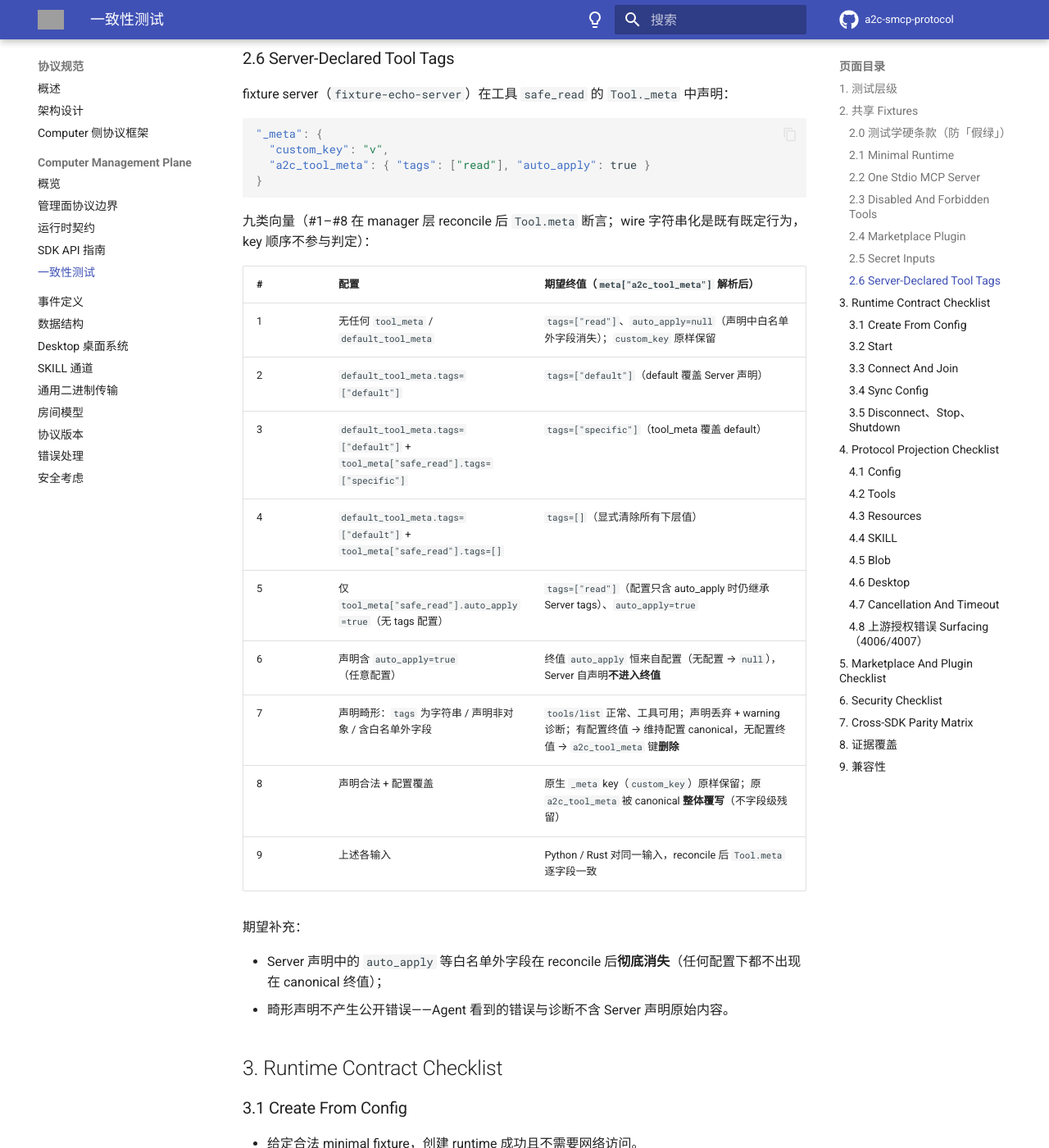
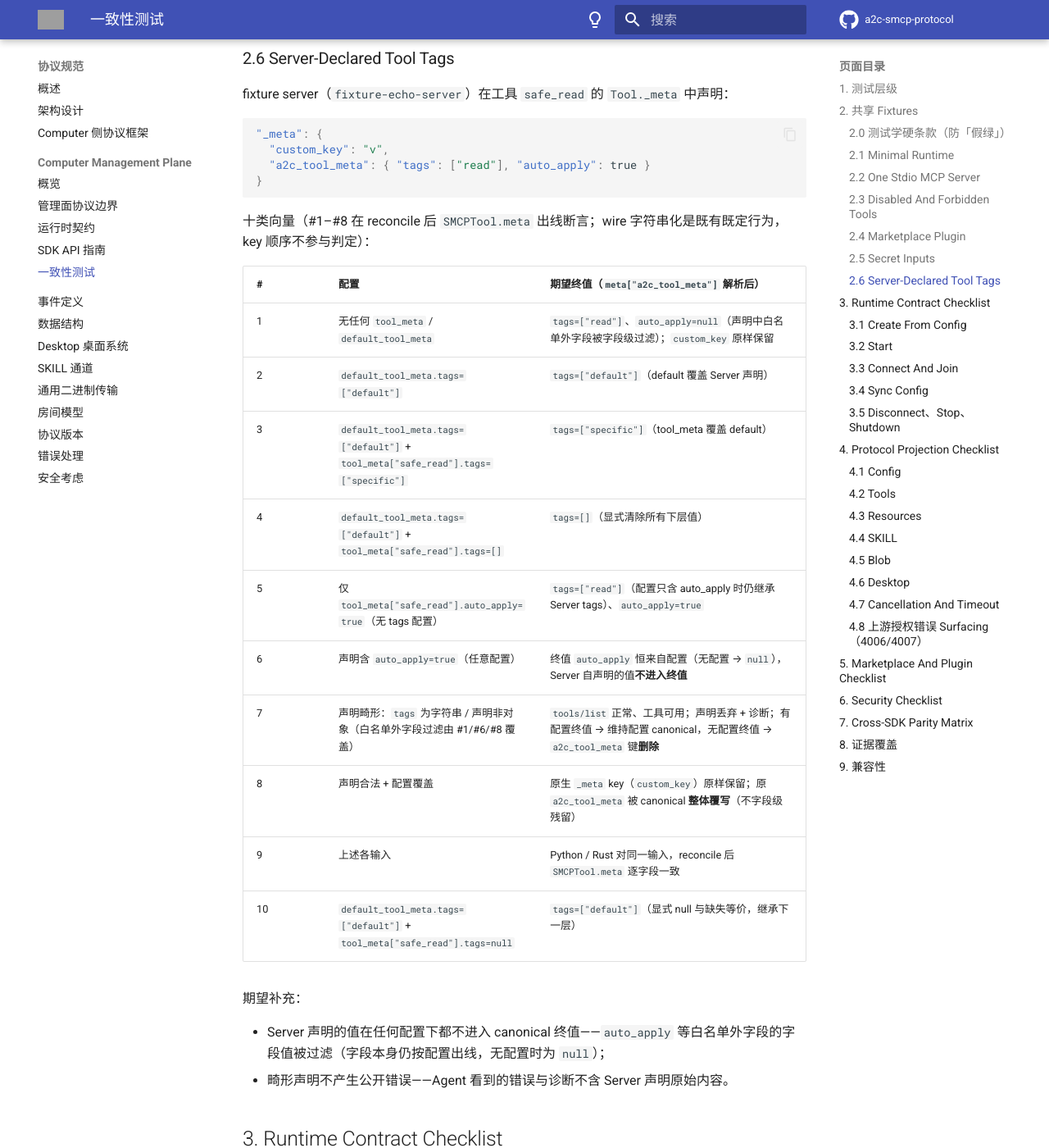
Before and after one commit to A2C-SMCP/a2c-smcp-protocol, an MkDocs documentation site: the page built from docs/specification/computer-management/conformance-tests.md, in a window 1280 px wide and 1400 px high, scrolled down 4693 px. Shown: the whole window at 82% size. Built offline with MkDocs 1.6.1 and Material for MkDocs 9.7.7, drawn with Linux system fonts in a browser that asks for light colours; comment, search, counter and statistics services are not loaded; the version menu is left out; grey boxes are pictures that could not be loaded.

Commit message:
fix(review): code-reviewer 🔴/🟡 清零 — 畸形判据收敛为字段级过滤 + 判定面中性化
- 🔴 畸形判据删「含白名单外字段」（与 fixture 自带 auto_apply 自相矛盾）：
  白名单外字段=字段级过滤（值不参与合并、声明其余生效），畸形=非对象/tags 类型错误
- 🔴 conformance 期望补充措辞消歧：消失的是「Server 声明的值」，字段本身仍按配置出线
- 🟡 判定面「manager 层/Tool.meta」→ 中性「reconcile 后 SMCPTool.meta」
- 🟡 诊断锚定 #config-diagnostics（新增「畸形 ToolMeta Server 声明」行）
- 🟡 场景 1 标题限定「且 Server 未声明」；guide 规则 3 清除范围补 default 层
- 🟡 error-handling 枚举补「畸形声明不进协议错误码」；向量 +1（显式 null 继承，#10）

Co-Authored-By: Claude <noreply@anthropic.com>

````diff
--- a/docs/specification/computer-management/conformance-tests.md
+++ b/docs/specification/computer-management/conformance-tests.md
@@ -180,23 +180,24 @@ fixture server（`fixture-echo-server`）在工具 `safe_read` 的 `Tool._meta`
 }
 ```
 
-九类向量（#1–#8 在 manager 层 reconcile 后 `Tool.meta` 断言；wire 字符串化是既有既定行为，key 顺序不参与判定）：
+十类向量（#1–#8 在 reconcile 后 `SMCPTool.meta` 出线断言；wire 字符串化是既有既定行为，key 顺序不参与判定）：
 
 | # | 配置 | 期望终值（`meta["a2c_tool_meta"]` 解析后） |
 |---|---|---|
-| 1 | 无任何 `tool_meta` / `default_tool_meta` | `tags=["read"]`、`auto_apply=null`（声明中白名单外字段消失）；`custom_key` 原样保留 |
+| 1 | 无任何 `tool_meta` / `default_tool_meta` | `tags=["read"]`、`auto_apply=null`（声明中白名单外字段被字段级过滤）；`custom_key` 原样保留 |
 | 2 | `default_tool_meta.tags=["default"]` | `tags=["default"]`（default 覆盖 Server 声明） |
 | 3 | `default_tool_meta.tags=["default"]` + `tool_meta["safe_read"].tags=["specific"]` | `tags=["specific"]`（tool_meta 覆盖 default） |
 | 4 | `default_tool_meta.tags=["default"]` + `tool_meta["safe_read"].tags=[]` | `tags=[]`（显式清除所有下层值） |
 | 5 | 仅 `tool_meta["safe_read"].auto_apply=true`（无 tags 配置） | `tags=["read"]`（配置只含 auto_apply 时仍继承 Server tags）、`auto_apply=true` |
-| 6 | 声明含 `auto_apply=true`（任意配置） | 终值 `auto_apply` 恒来自配置（无配置 → `null`），Server 自声明**不进入终值** |
-| 7 | 声明畸形：`tags` 为字符串 / 声明非对象 / 含白名单外字段 | `tools/list` 正常、工具可用；声明丢弃 + warning 诊断；有配置终值 → 维持配置 canonical，无配置终值 → `a2c_tool_meta` 键**删除** |
+| 6 | 声明含 `auto_apply=true`（任意配置） | 终值 `auto_apply` 恒来自配置（无配置 → `null`），Server 自声明的值**不进入终值** |
+| 7 | 声明畸形：`tags` 为字符串 / 声明非对象（白名单外字段过滤由 #1/#6/#8 覆盖） | `tools/list` 正常、工具可用；声明丢弃 + 诊断；有配置终值 → 维持配置 canonical，无配置终值 → `a2c_tool_meta` 键**删除** |
 | 8 | 声明合法 + 配置覆盖 | 原生 `_meta` key（`custom_key`）原样保留；原 `a2c_tool_meta` 被 canonical **整体覆写**（不字段级残留） |
-| 9 | 上述各输入 | Python / Rust 对同一输入，reconcile 后 `Tool.meta` 逐字段一致 |
+| 9 | 上述各输入 | Python / Rust 对同一输入，reconcile 后 `SMCPTool.meta` 逐字段一致 |
+| 10 | `default_tool_meta.tags=["default"]` + `tool_meta["safe_read"].tags=null` | `tags=["default"]`（显式 null 与缺失等价，继承下一层） |
 
 期望补充：
 
-- Server 声明中的 `auto_apply` 等白名单外字段在 reconcile 后**彻底消失**（任何配置下都不出现在 canonical 终值）；
+- Server 声明的值在任何配置下都不进入 canonical 终值——`auto_apply` 等白名单外字段的字段值被过滤（字段本身仍按配置出线，无配置时为 `null`）；
 - 畸形声明不产生公开错误——Agent 看到的错误与诊断不含 Server 声明原始内容。
 
 ## 3. Runtime Contract Checklist
````
Also changed, not shown: docs/guides/computer-mcp-config-guide.md (+1 -1 lines), docs/specification/data-structures.md (+6 -3 lines), docs/specification/error-handling.md (+1 -1 lines).
